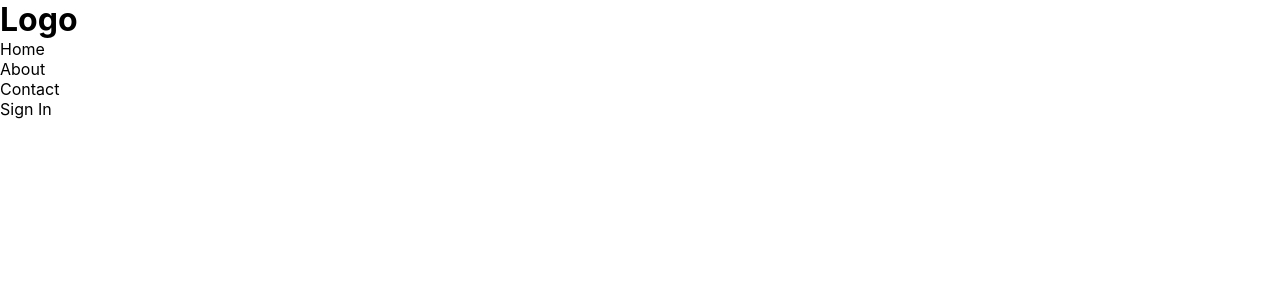
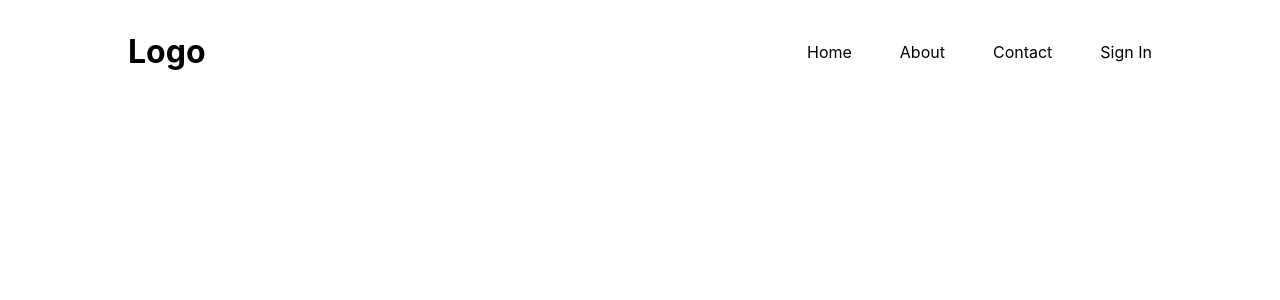
Before and after one commit to elishaking/react-navbar-responsive, a React (Create React App) app: page / in a window 1280 px wide. Shown: the top 300 px of the page. Built offline with nearby package versions, Linux system fonts and the light colour scheme.

Commit message:
navbar styling

```diff
--- /dev/null
+++ b/src/components/Navbar.css
@@ -0,0 +1,15 @@
+#navbar {
+  display: flex;
+  justify-content: space-between;
+  align-items: center;
+  padding: 2em 10vw;
+}
+
+#navbar ul {
+  display: flex;
+  list-style: none;
+}
+
+#navbar ul li {
+  margin-left: 3em;
+}
--- a/src/components/Navbar.js
+++ b/src/components/Navbar.js
@@ -1,9 +1,10 @@
-import React, { Component } from 'react'
+import React, { Component } from 'react';
+import './Navbar.css';
 
 export default class Navbar extends Component {
   render() {
     return (
-      <div>
+      <div id="navbar">
         <h1>Logo</h1>
         <ul>
           <li>Home</li>
```
